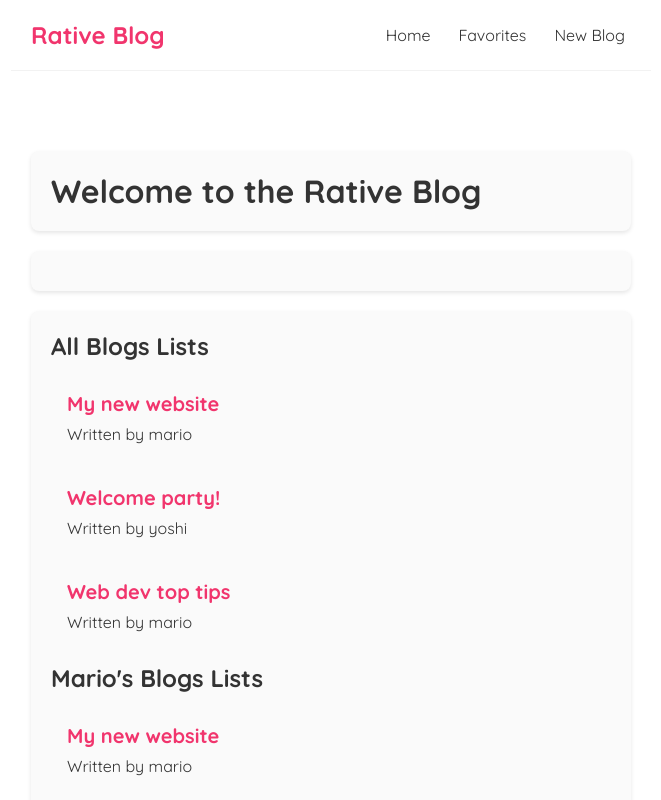
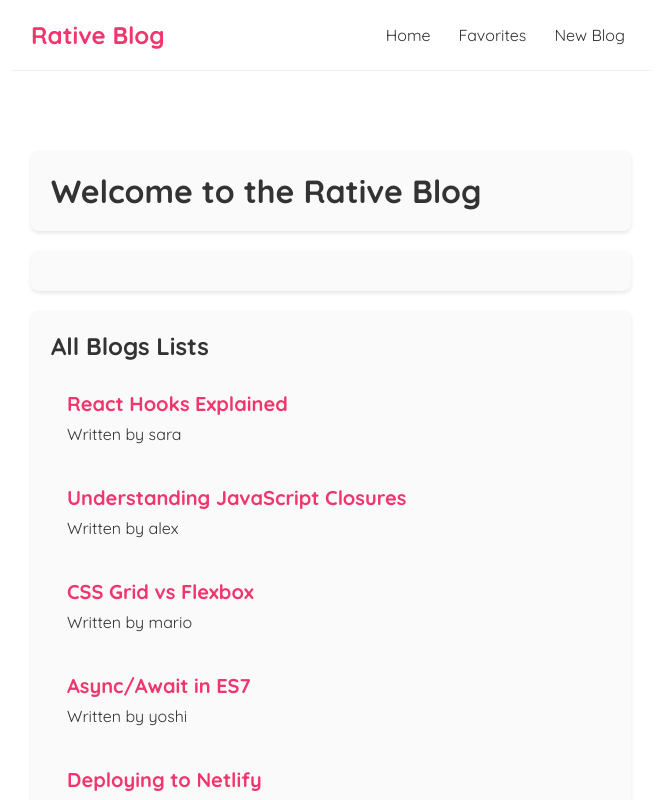
Before and after one commit to suvepatra004/mamba-blog, a React (Create React App) app: page / in a window 1280 px wide. Shown: the top 800 px of the page, without its empty margins (309-970 px from the left). Built offline with nearby package versions, Linux system fonts and the light colour scheme.

Commit message:
added route parameters for dynamically getting the Blogs after clicking from the home page

```diff
--- a/src/App.js
+++ b/src/App.js
@@ -3,6 +3,7 @@
 import SecondaryHome from "./SecondaryHome";
 import { BrowserRouter as Router, Route, Routes } from "react-router-dom";
 import Create from "./Create";
+import BlogDetails from "./BlogDetails";
 
 function App() {
   return (
@@ -15,6 +16,7 @@
             <Route path="/" element={<Home />} />
             <Route path="/secondary" element={<SecondaryHome />} />
             <Route path="/create" element={<Create />} />
+            <Route path="/blogs/:id" element={<BlogDetails />} />
           </Routes>
         </div>
       </div>
--- /dev/null
+++ b/src/BlogDetails.js
@@ -0,0 +1,13 @@
+import { useParams } from "react-router-dom";
+
+const BlogDetails = () => {
+  const { id } = useParams();
+
+  return (
+    <div class="blog-details">
+      <h2>Blog Details of {id}</h2>
+    </div>
+  );
+};
+
+export default BlogDetails;
--- a/src/Blogs.js
+++ b/src/Blogs.js
@@ -1,15 +1,17 @@
+import { Link } from "react-router-dom";
+
 const Blogs = ({ blogs = [], title = "" }) => {
   return (
-    <div>
+    <div className="blog-list">
       <h2>{title}</h2>
-      <div className="blog-list">
-        {blogs.map((blog) => (
-          <div className="blog-preview" key={blog.id}>
+      {blogs.map((blog) => (
+        <div className="blog-preview" key={blog.id}>
+          <Link to={`/blogs/${blog.title}`}>
             <h2>{blog.title}</h2>
             <p>Written by {blog.author}</p>
-          </div>
-        ))}
-      </div>
+          </Link>
+        </div>
+      ))}
     </div>
   );
 };
--- a/src/Home.js
+++ b/src/Home.js
@@ -5,13 +5,35 @@
 const Home = () => {
   // Properly initialized blogs state as an array of objects
   const [blogs, setBlogs] = useState([
-    { id: 1, title: "My new website", body: "lorem ipsum...", author: "mario" },
-    { id: 2, title: "Welcome party!", body: "lorem ipsum...", author: "yoshi" },
+    {
+      id: 1,
+      title: "React Hooks Explained",
+      body: "A deep dive into React hooks and their usage.",
+      author: "sara",
+    },
+    {
+      id: 2,
+      title: "Understanding JavaScript Closures",
+      body: "Closures are a fundamental concept in JS.",
+      author: "alex",
+    },
     {
       id: 3,
-      title: "Web dev top tips",
-      body: "lorem ipsum...",
+      title: "CSS Grid vs Flexbox",
+      body: "Comparing layout techniques in modern CSS.",
       author: "mario",
+    },
+    {
+      id: 4,
+      title: "Async/Await in ES7",
+      body: "Simplifying asynchronous code in JavaScript.",
+      author: "yoshi",
+    },
+    {
+      id: 5,
+      title: "Deploying to Netlify",
+      body: "Step-by-step guide to deploy your site.",
+      author: "sara",
     },
   ]);
 
--- a/src/index.css
+++ b/src/index.css
@@ -80,3 +80,7 @@
   font-weight: 600;
   margin: 10px 0;
 }
+.blog-preview a {
+  text-decoration: none;
+  color: inherit;
+}
```
Also changed, not shown: package.json (+7 -1 lines).
